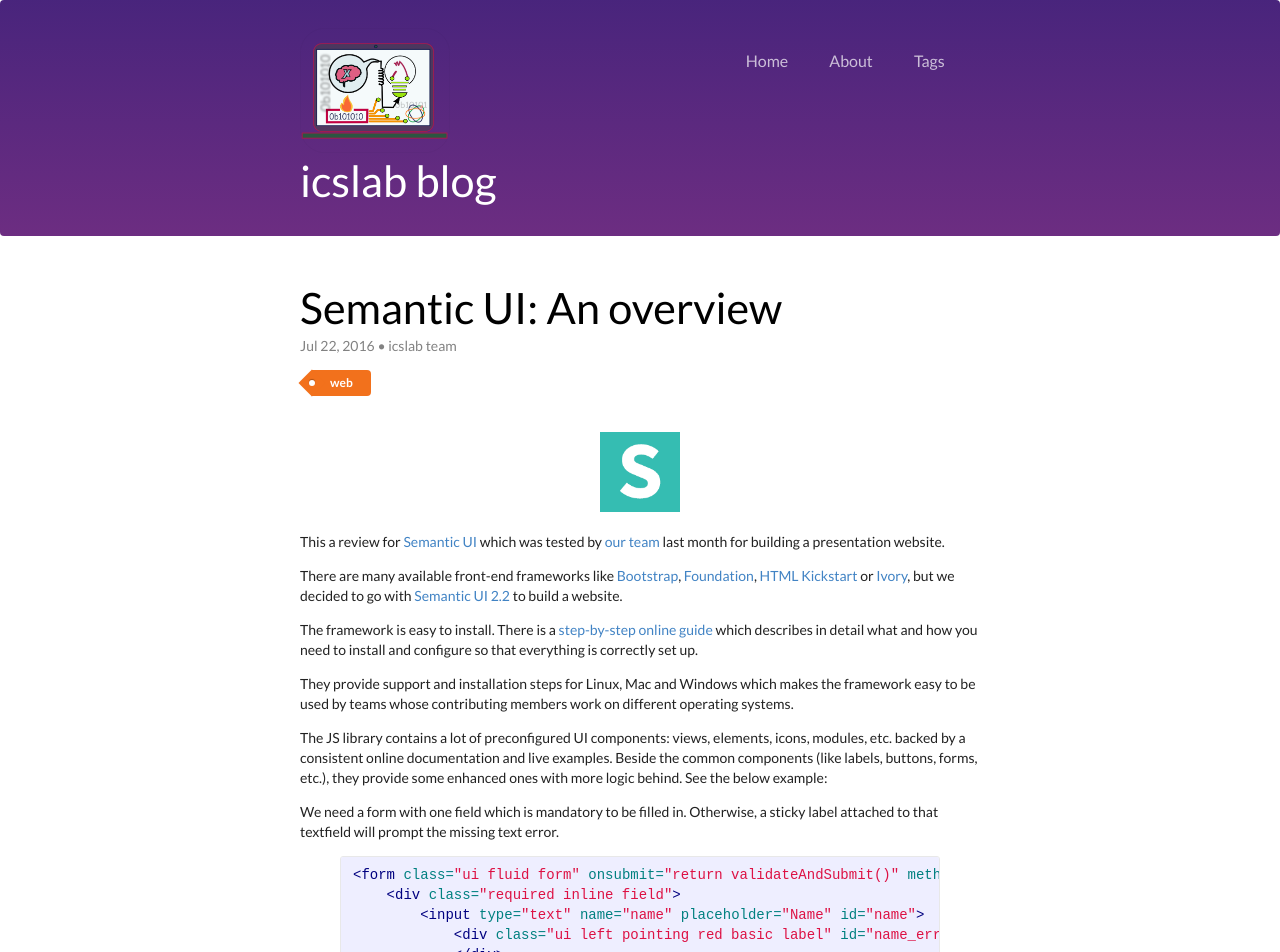
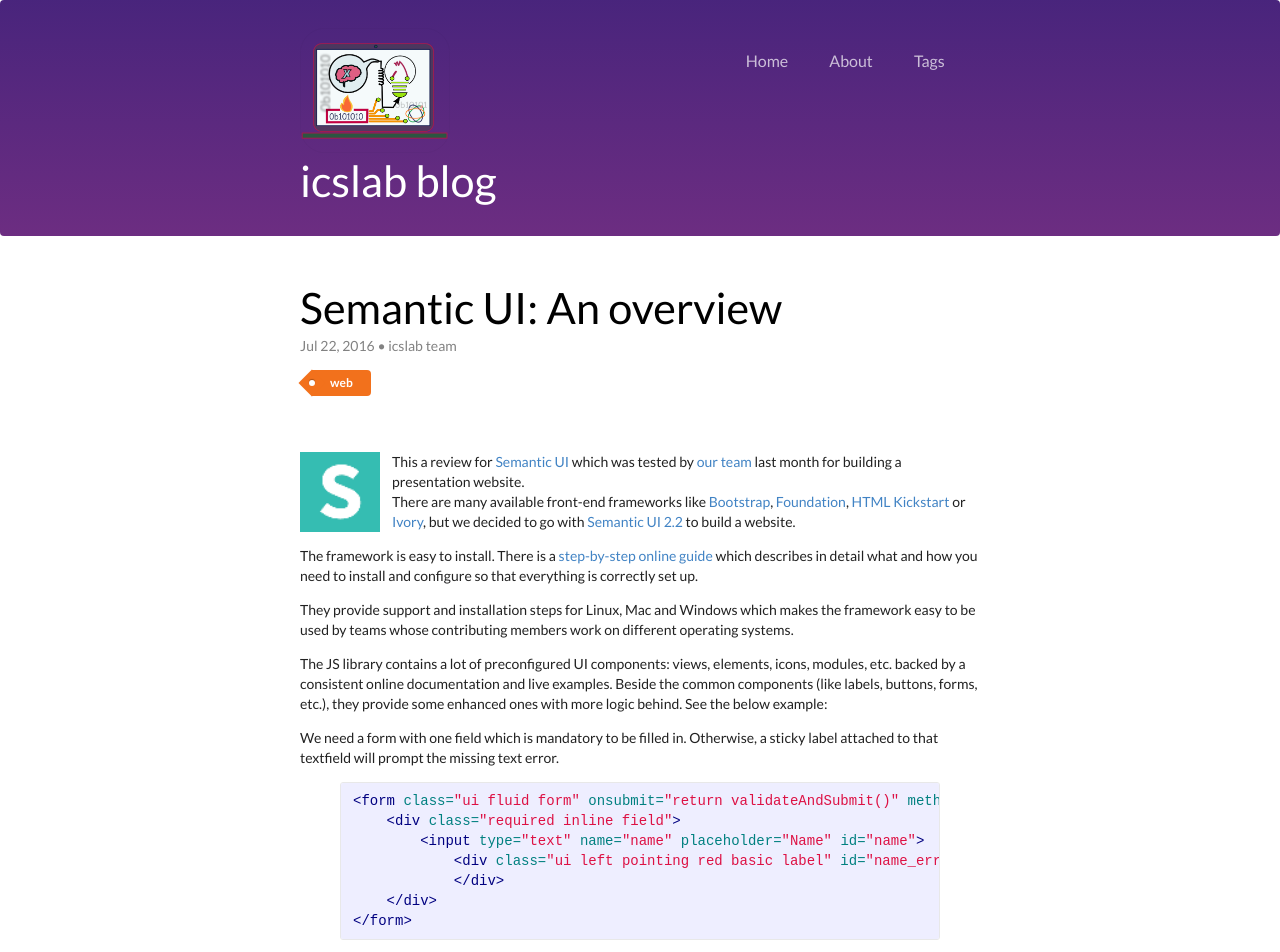
Before and after one commit to icslabspace/icslabspace.github.io, a Jekyll site: the page built from _posts/2016-07-22-Semantic UI: An overview.markdown, in a window 1280 px wide. Shown: the top 952 px of the page. Built offline with Jekyll 4.4.1, drawn with Linux system fonts in a browser that asks for light colours; some web fonts are replaced; comment, search, counter and statistics services are not loaded.

Commit message:
changes for fb sharing

```diff
--- a/_includes/head.html
+++ b/_includes/head.html
@@ -25,7 +25,23 @@
 <meta property="og:site_name" content="{{ site.title }}">
 <meta property="og:locale" content="en_US">
 
-<meta property="og:image" content="{{ site.url }}/{{ page.image }}" >
+{% if page.url %}
+  <meta content="{{ site.url }}{{ page.url }}" property="og:url">
+{% endif %}
+
+{% if page.tags %}
+  {% for tag in page.tags %}
+  <meta content="{{ tag }}" property="article:tag">
+  {% endfor %}
+{% endif %}
+
+<!--<meta property="og:image" content="{{ site.url }}/{{ page.image }}" >-->
+
+{% if page.image %}
+  <meta content="/images/posts/{{ page.image }}" property="og:image">
+{% else %}
+  <meta content="/assets/images/blog-icon.png" property="og:image">
+{% endif %}
 
 <meta property="og:image:type" content="{% if page.og_image %}{{ page.og_image_type }}{% else %}{{ site.og_image_type }}{% endif %}">
 
--- a/_layouts/post.html
+++ b/_layouts/post.html
@@ -22,11 +22,6 @@
           </div>
       </p>
   </header>
-
-
-{% if page.image %}
- <img class="ui centered tiny image" src="{{ page.image }}">
-{% endif %}
 
 <br/>
 
--- a/_posts/2016-07-22-Semantic UI: An overview.markdown
+++ b/_posts/2016-07-22-Semantic UI: An overview.markdown
@@ -9,7 +9,10 @@
 image: /images/posts/semantic-ui.png
 ---
 
-This a review for [Semantic UI](http://semantic-ui.com/) which was tested by [our team](http://www.icslab.eu/#ourteam) last month for building a presentation website.
+<div class=" segment">
+  <img class="ui tiny left floated image" src="/images/posts/semantic-ui.png">
+  This a review for <a href="http://semantic-ui.com/">Semantic UI</a> which was tested by <a href="http://www.icslab.eu/#ourteam">our team</a> last month for building a presentation website.
+</div>
 
 There are many available front-end frameworks like [Bootstrap](http://getbootstrap.com/), [Foundation](http://foundation.zurb.com/), [HTML Kickstart](http://www.99lime.com/elements/) or [Ivory](https://github.com/kanthvallampati/IVORY), but we decided to go with [Semantic UI 2.2](http://semantic-ui.com/) to build a website.
 
```
Also changed, not shown: images/posts/semantic-ui.png.
